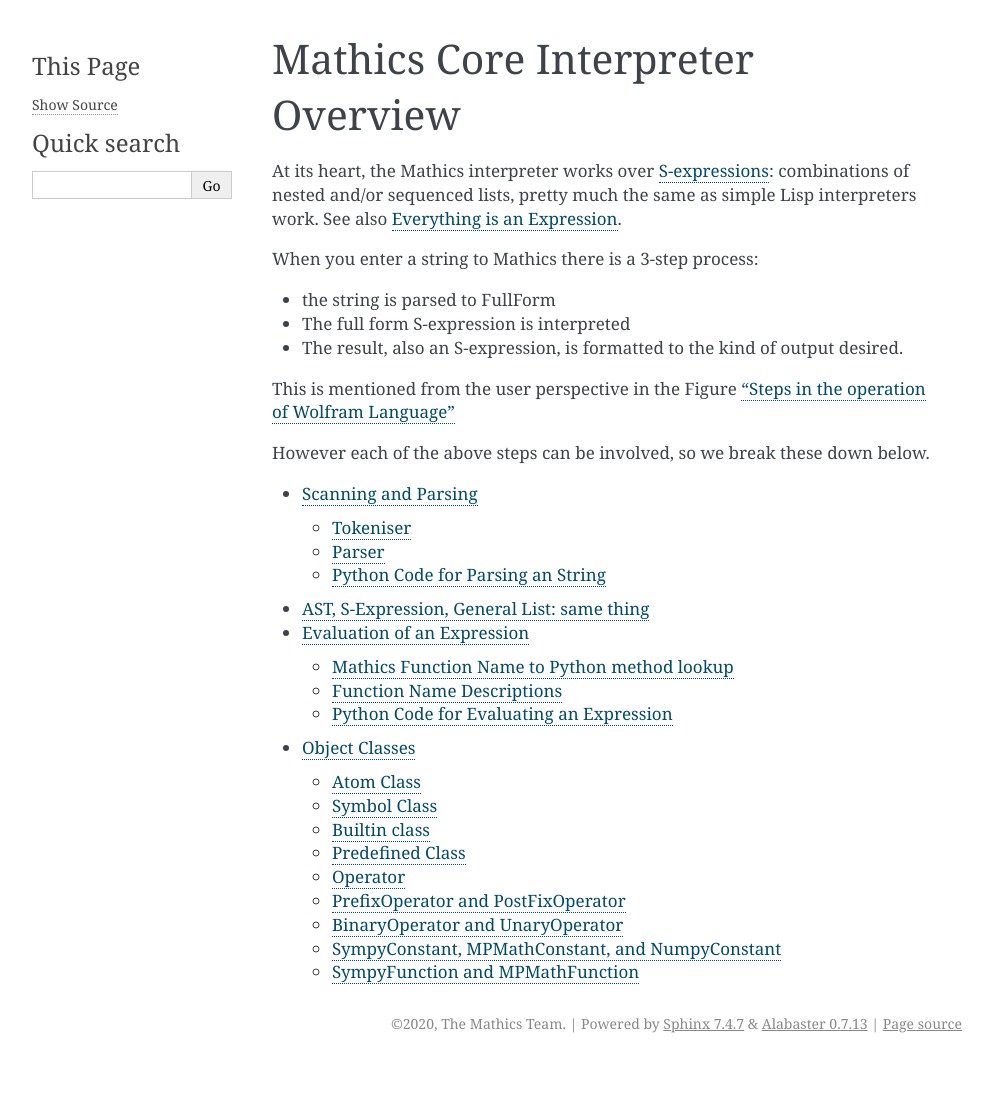
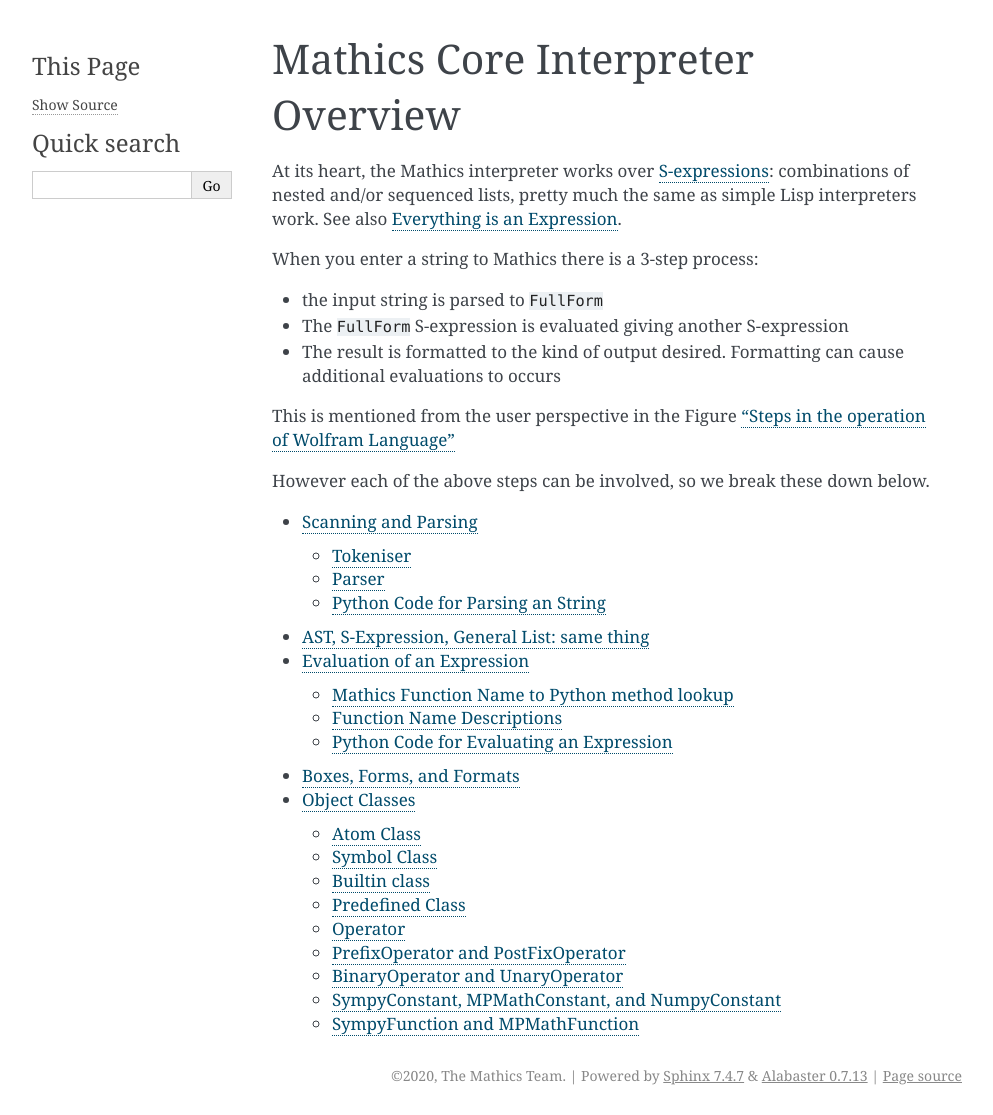
Before and after one commit to Mathics3/mathics-development-guide, a Sphinx documentation site: the page built from docs/extending/developing-code/code-overview.rst, in a window 1280 px wide. Shown: the whole page, without its empty margins (148-1141 px from the left). Built offline with Sphinx 7.4.7, drawn with Linux system fonts in a browser that asks for light colours; before the commit the page ends 1063 px from its top, so only the background shows below that.

Commit message:
Add Boxes, Forms, and Formats
To start the instrucacies of this aspect.

```diff
--- a/docs/extending/developing-code/code-overview.rst
+++ b/docs/extending/developing-code/code-overview.rst
@@ -10,10 +10,9 @@
 
 When you enter a string to Mathics there is a 3-step process:
 
-* the string is parsed to FullForm
-* The full form S-expression is interpreted
-* The result, also an S-expression, is formatted to the kind of
-  output desired.
+* the input string is parsed to ``FullForm``
+* The ``FullForm`` S-expression is evaluated giving another S-expression
+* The result is formatted to the kind of output desired. Formatting can cause additional evaluations to occurs
 
 This is mentioned from the user perspective in the Figure `"Steps in
 the operation of Wolfram Language"
@@ -28,4 +27,5 @@
    code-overview/scanning-and-parsing
    code-overview/ast
    code-overview/evaluation
+   code-overview/boxes-forms-and-formats
    code-overview/object-classes
```
Also changed, not shown: docs/extending/developing-code/code-overview/boxes-forms-and-formats.rst (added, +24 -0 lines).
